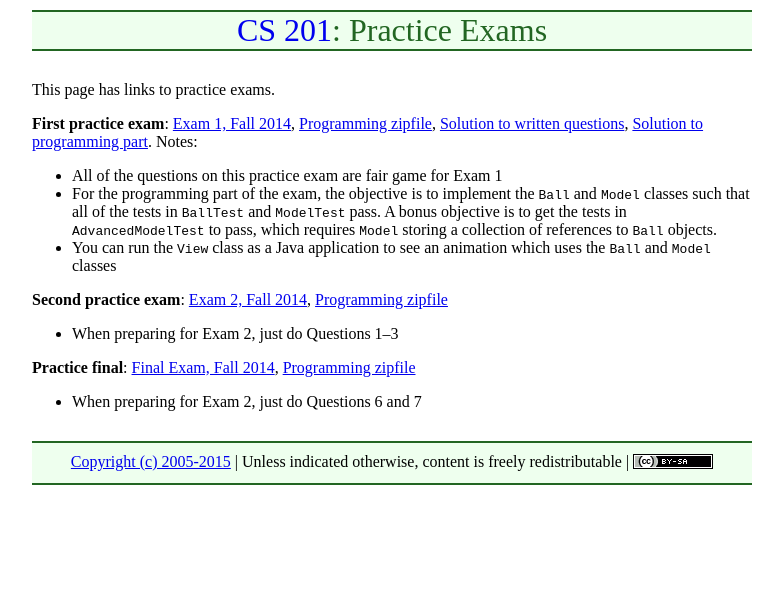
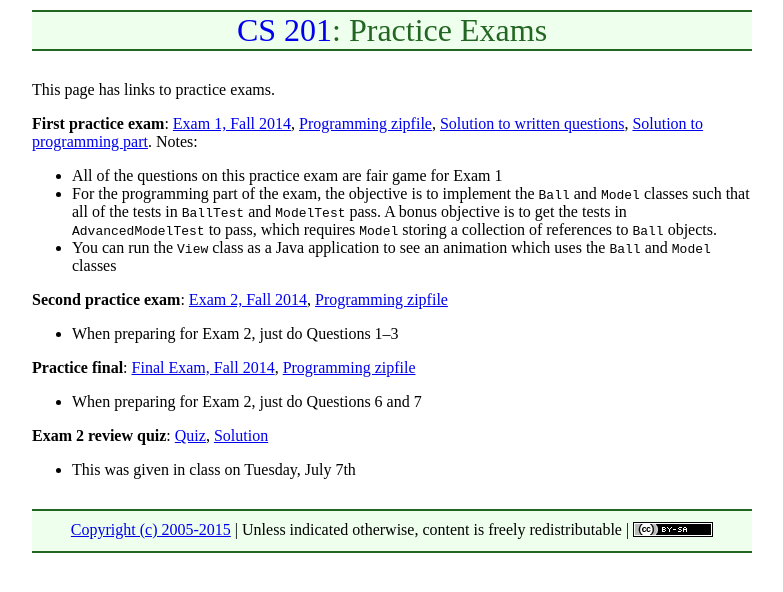
Before and after one commit to ycpcs/cs201-summer2015, a Jekyll site: the page built from practice/index.md, in a window 1280 px wide. Shown: the top 592 px of the page, without its empty margins (248-1031 px from the left). Built offline with Jekyll 4.4.1, drawn with Linux system fonts in a browser that asks for light colours; Markdown is read by kramdown in place of the engine named in the settings.

Commit message:
post solution to exam 2 review quiz

```diff
--- a/practice/index.md
+++ b/practice/index.md
@@ -18,3 +18,7 @@ This page has links to practice exams.
 **Practice final**: [Final Exam, Fall 2014](cs201-fall2014-final.pdf), [Programming zipfile](CS201_Final.zip)
 
 * When preparing for Exam 2, just do Questions 6 and 7
+
+**Exam 2 review quiz**: [Quiz](exam02_review.pdf), [Solution](exam02_review_solution.pdf)
+
+* This was given in class on Tuesday, July 7th
```
Also changed, not shown: 2 other files.
